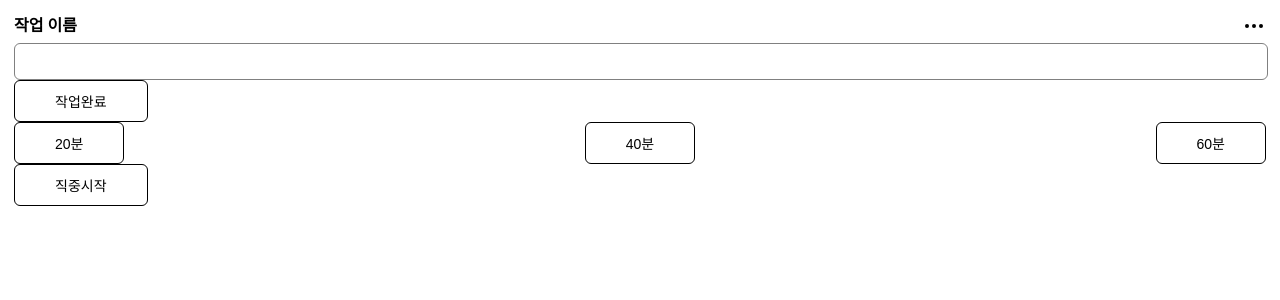
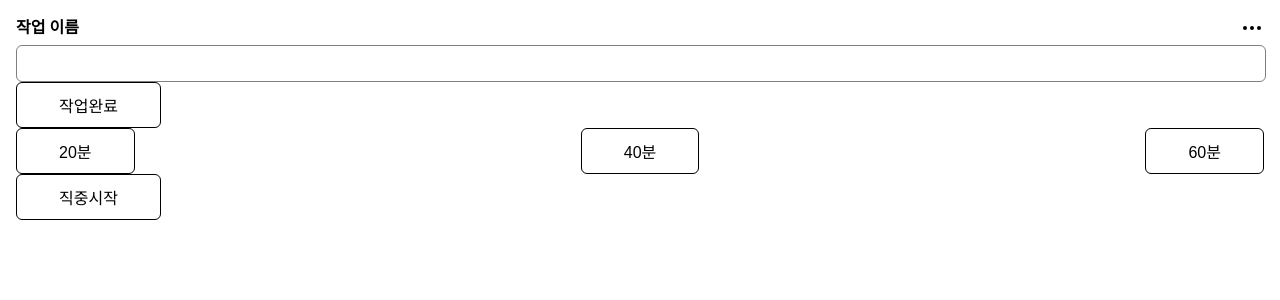
Before and after one commit to jxxh204/MeowFocus, a React (Create React App) app: page / in a window 1280 px wide. Shown: the top 300 px of the page. Built offline with nearby package versions, Linux system fonts and the light colour scheme; a web font is replaced by a local one.

Commit message:
FEAT : electron width 변경

```diff
--- a/public/electron.js
+++ b/public/electron.js
@@ -9,7 +9,7 @@ var BASE_URL = "http://localhost:3000";
 // 전역이 아닌 경우 자바스크립트 가비지 컬렉팅 발생 시 의도치 않게 browser window가 닫힐 수 있습니다.
 var mainWindow = null;
 var tray = null;
-var initHeight = 100;
+var initHeight = 300;
 var createTray = function () {
     var icon = electron_1.nativeImage.createFromPath(path.join(__dirname, "tray.png"));
     // .resize({ width: 16, height: 16 })
--- a/public/electron.ts
+++ b/public/electron.ts
@@ -15,7 +15,7 @@ const BASE_URL = "http://localhost:3000";
 // 전역이 아닌 경우 자바스크립트 가비지 컬렉팅 발생 시 의도치 않게 browser window가 닫힐 수 있습니다.
 let mainWindow: BrowserWindow | null = null;
 let tray: Tray | null = null;
-const initHeight = 100;
+const initHeight = 300;
 
 const createTray = () => {
   const icon = nativeImage.createFromPath(path.join(__dirname, "tray.png"));
--- a/src/component/Button.tsx
+++ b/src/component/Button.tsx
@@ -2,10 +2,10 @@ import styled from "styled-components";
 
 const ButtonStyle = styled.input`
   border-radius: ${({ theme }) => theme.border.radius};
-  padding: 10px 40px;
+  padding: 10px 42px;
   background-color: white;
   border: 1px solid;
-  font-size: 14px;
+  font-size: 16px;
 `;
 
 type Props = {
--- a/src/styles/GlobalStyle.tsx
+++ b/src/styles/GlobalStyle.tsx
@@ -29,7 +29,7 @@ const GlobalStyle = createGlobalStyle`
     /* width: 100%; */
     display: flex;
     flex-direction: column;
-    padding:14px;
+    padding:16px;
     gap: ${({ theme }) => theme.size.gap};
   }
   html, body, div, span, applet, object, iframe,
```
